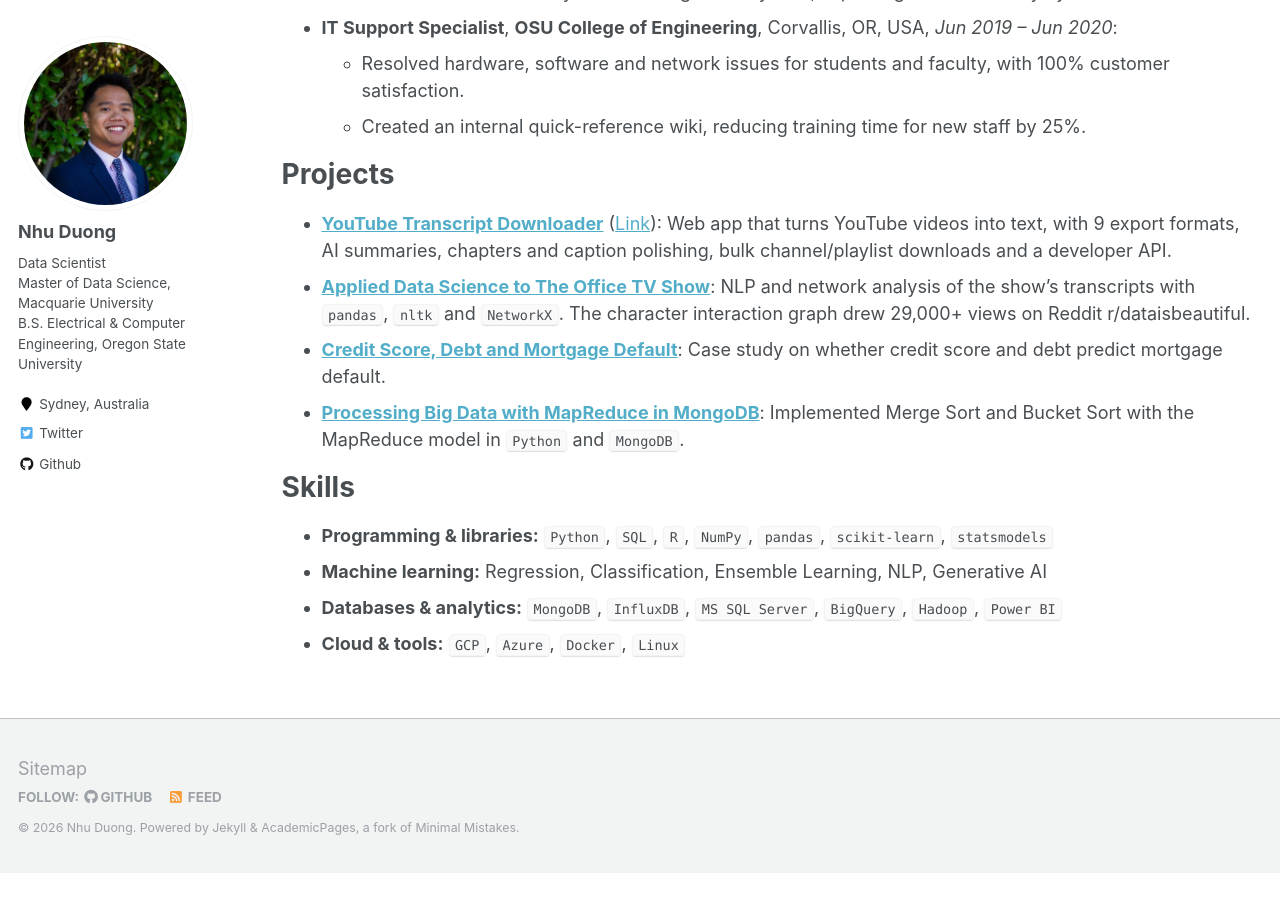
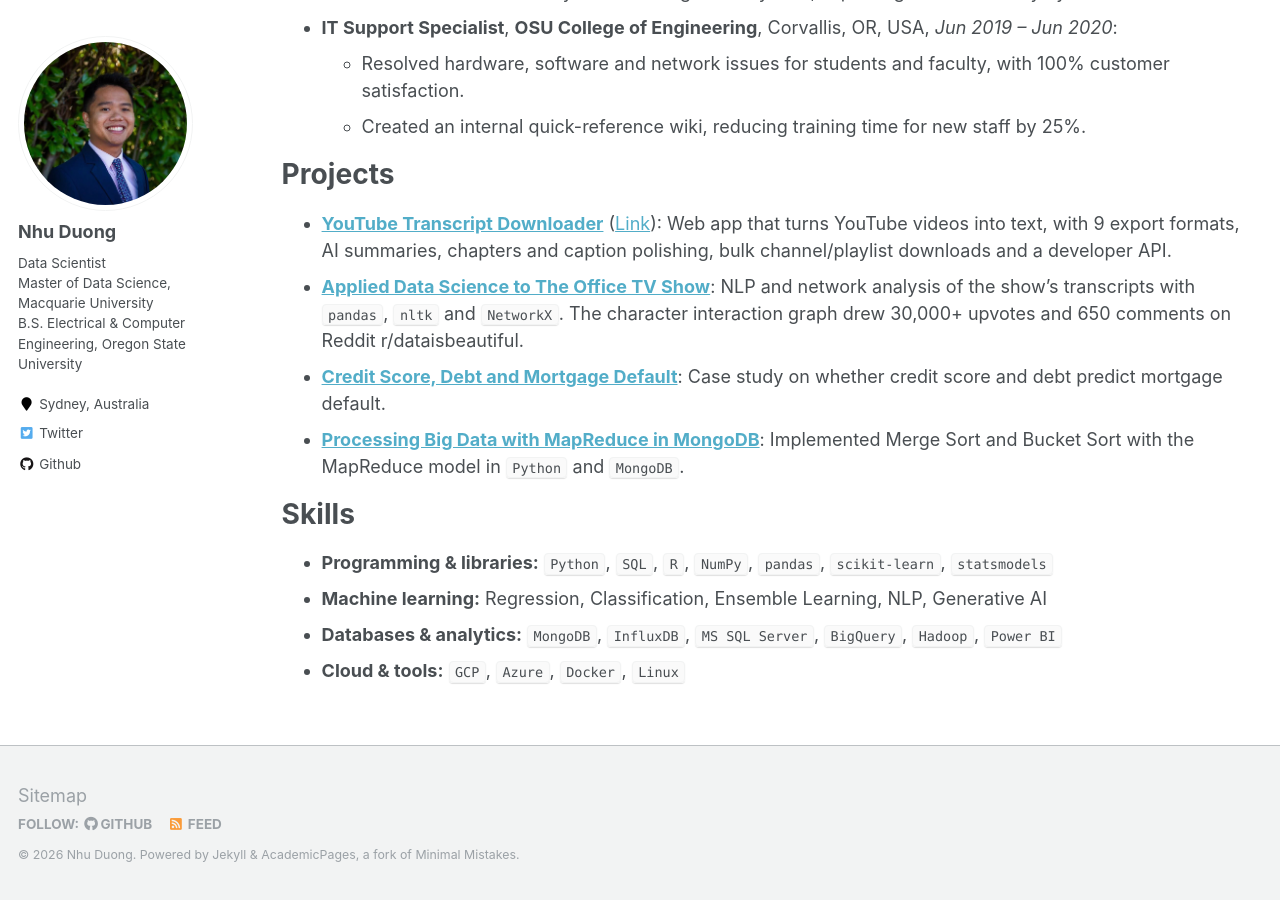
Before and after one commit to duongnosu/duongnosu.github.io, a Jekyll site: the page built from _pages/cv.md, in a window 1280 px wide and 900 px high, scrolled down 1096 px. Built offline with Jekyll 4.4.1, drawn with Linux system fonts in a browser that asks for light colours; before the commit the page ends 1969 px from its top, so only the background shows below that.

Commit message:
Update Reddit stats and reword Reddit link
- Use 30,000+ upvotes and 650 comments consistently on home, CV and
  The Office project page
- Reword the Reddit sentence on The Office project page

Co-Authored-By: Claude Opus 5.5 <noreply@anthropic.com>

```diff
--- a/_pages/cv.md
+++ b/_pages/cv.md
@@ -43,7 +43,7 @@ redirect_from:
 # Projects
 
 - **[YouTube Transcript Downloader](/portfolio/youtube-transcript-downloader/)** ([Link](https://youtubetranscriptdownload.com)): Web app that turns YouTube videos into text, with 9 export formats, AI summaries, chapters and caption polishing, bulk channel/playlist downloads and a developer API.
-- **[Applied Data Science to The Office TV Show](/portfolio/Applied_DS_TheOffice/)**: NLP and network analysis of the show's transcripts with `pandas`, `nltk` and `NetworkX`. The character interaction graph drew 29,000+ views on Reddit r/dataisbeautiful.
+- **[Applied Data Science to The Office TV Show](/portfolio/Applied_DS_TheOffice/)**: NLP and network analysis of the show's transcripts with `pandas`, `nltk` and `NetworkX`. The character interaction graph drew 30,000+ upvotes and 650 comments on Reddit r/dataisbeautiful.
 - **[Credit Score, Debt and Mortgage Default](/posts/2024/08/blog-post/)**: Case study on whether credit score and debt predict mortgage default.
 - **[Processing Big Data with MapReduce in MongoDB](/portfolio/mapReduce/)**: Implemented Merge Sort and Bucket Sort with the MapReduce model in `Python` and `MongoDB`.
 
```
Also changed, not shown: _pages/about.md (+1 -1 lines), _portfolio/Applied_DS_TheOffice.md (+1 -2 lines).
